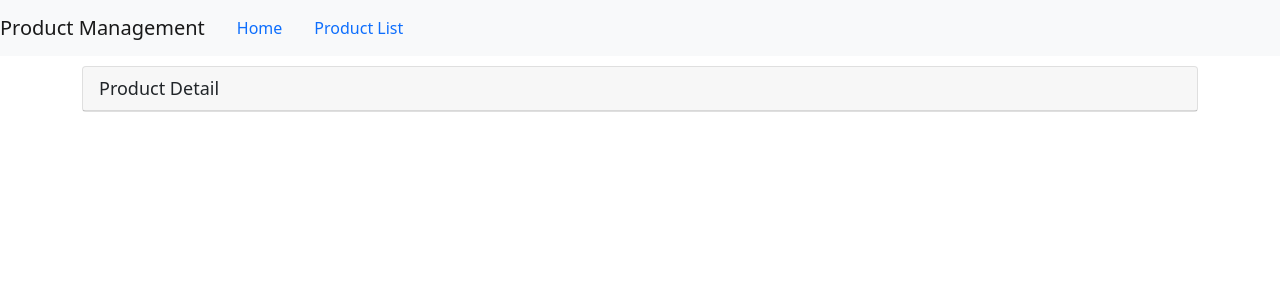
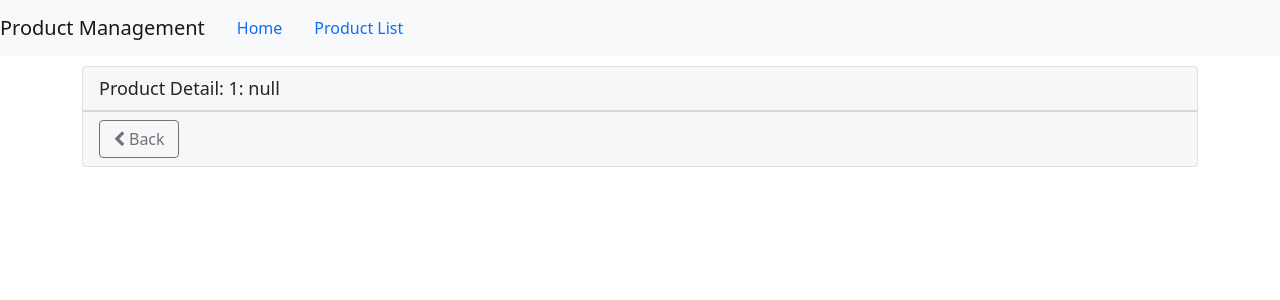
Before and after one commit to habiburrahman-mu/product-management-angular, an Angular app: page /products/1 in a window 1280 px wide. Shown: the top 300 px of the page. Built offline with nearby package versions, Linux system fonts and the light colour scheme.

Commit message:
updated the product detail component

```diff
--- a/src/app/products/product-detail.component.html
+++ b/src/app/products/product-detail.component.html
@@ -1,5 +1,12 @@
 <div class="card">
 	<div class="card-header">
-		{{pageTitle}}
+		{{pageTitle + ': ' + product?.productName}}
+	</div>
+	<div class="card-footer">
+		<button class="btn btn-outline-secondary"
+				style="width: 80px"
+				(click)="onBack()">
+			<i class="fa fa-chevron-left"></i> Back
+		</button>
 	</div>
 </div>
--- a/src/app/products/product-detail.component.ts
+++ b/src/app/products/product-detail.component.ts
@@ -1,4 +1,6 @@
 import {Component, OnInit} from '@angular/core';
+import {ActivatedRoute, Router} from "@angular/router";
+import {IProduct} from "./product";
 
 @Component({
 	templateUrl: './product-detail.component.html',
@@ -6,10 +8,19 @@
 })
 export class ProductDetailComponent implements OnInit {
 	pageTitle: string = 'Product Detail';
-	constructor() {
+	product: IProduct | undefined;
+	constructor(private route: ActivatedRoute,
+				private router: Router) {
 	}
 
 	ngOnInit(): void {
+		const id = Number(this.route.snapshot.paramMap.get('id'));
+		this.pageTitle += `: ${id}`;
 	}
 
+	onBack(): void {
+		this.router.navigate(['/products'])
+	}
+
+
 }
--- a/src/app/products/product-list.component.html
+++ b/src/app/products/product-list.component.html
@@ -45,7 +45,11 @@
 							[style.margin.px]="imageMargin"
 						/>
 					</td>
-					<td>{{ product.productName }}</td>
+					<td>
+						<a [routerLink]="['/products', product.productId]">
+							{{ product.productName }}
+						</a>
+					</td>
 					<td>{{ product.productCode | lowercase | convertToSpaces: '-'}}</td>
 					<td>{{ product.releaseDate }}</td>
 					<td>{{ product.price | currency: 'USD': 'symbol': '1.2-2' }}</td>
```
